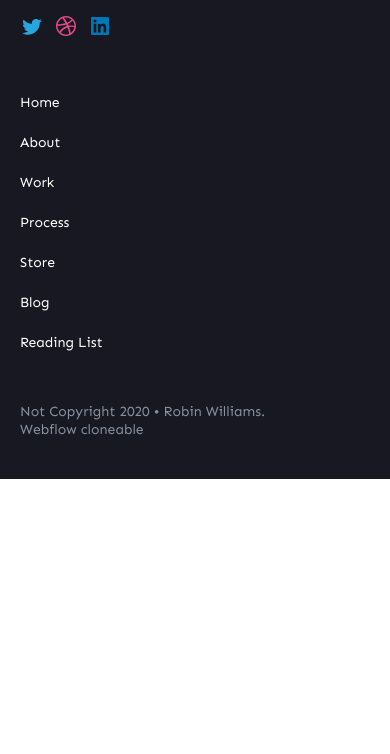
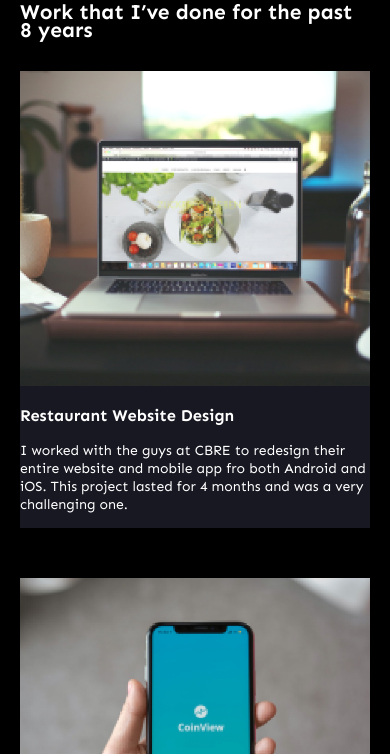
Before and after one commit to Jenlpl/Robin.W, a website: page index.html in a window 390 px wide. Shown: the part 4482-5236 px from the top of the page. Before the commit the page ends 4961 px from the top, so only its background shows below. Drawn offline with Linux system fonts and the light colour scheme.

Commit message:
projects mobile

```diff
--- a/index.html
+++ b/index.html
@@ -178,8 +178,36 @@
                     </ul>
                 </div>
             </section>
-            <section id="work">
-                <div class="container"></div>
+            <section id="projects">
+                <div class="container">
+                    <div class="projects__text">
+<p>MY PROJECTS</p>
+<h2>Work that I’ve done for the past 8 years</h2>
+</div>
+<ul class="projects__list">
+    <li class="projects__item">
+        <img src="images/projects-section/photo-1.jpg" alt="">
+        <h3>Restaurant Website Design</h3>
+        <p>I worked with the guys at CBRE to redesign their entire website and mobile app fro both Android and iOS. This project lasted for 4 months and was a very challenging one.</p>
+    </li>
+    <li class="projects__item">
+        <img src="images/projects-section/photo-2.jpg" alt="">
+        <h3>Restaurant Website Design</h3>
+        <p>I worked with the guys at CBRE to redesign their entire website and mobile app fro both Android and iOS. This project lasted for 4 months and was a very challenging one.</p>
+    </li>
+    <li class="projects__item">
+        <img src="images/projects-section/photo-3.jpg" alt="">
+        <h3>Restaurant Website Design</h3>
+        <p>I worked with the guys at CBRE to redesign their entire website and mobile app fro both Android and iOS. This project lasted for 4 months and was a very challenging one.</p>
+    </li>
+    <li class="projects__item">
+        <img src="images/projects-section/photo-4.jpg" alt="">
+        <h3>Restaurant Website Design</h3>
+        <p>I worked with the guys at CBRE to redesign their entire website and mobile app fro both Android and iOS. This project lasted for 4 months and was a very challenging one.</p>
+    </li>
+</ul>
+                    </div>
+                </div>
             </section>
             <section class="instagram">
                 <div class="container"></div>
--- /dev/null
+++ b/styles/_projects.scss
@@ -0,0 +1,21 @@
+#projects {
+    background-color: black;
+    .container {
+        display: flex;
+        flex-direction: column;
+        padding: 50px 20px;
+    }
+    .projects__list {
+        list-style: none;
+        display: flex;
+        flex-direction: column;
+        gap: 50px;
+        padding: 0;
+    }
+    .projects__item {
+        background-color: #181823;
+        img {
+            width: 100%;
+        }
+    }
+}
--- a/styles/styles.scss
+++ b/styles/styles.scss
@@ -9,3 +9,4 @@
 @import './about';
 @import './skills';
 @import './logos';
+@import './projects';
```
Also changed, not shown: images/projects-section/photo-1.jpg (added), images/projects-section/photo-2.jpg (added), images/projects-section/photo-3.jpg (added), images/projects-section/photo-4.jpg (added), styles/styles.css.
